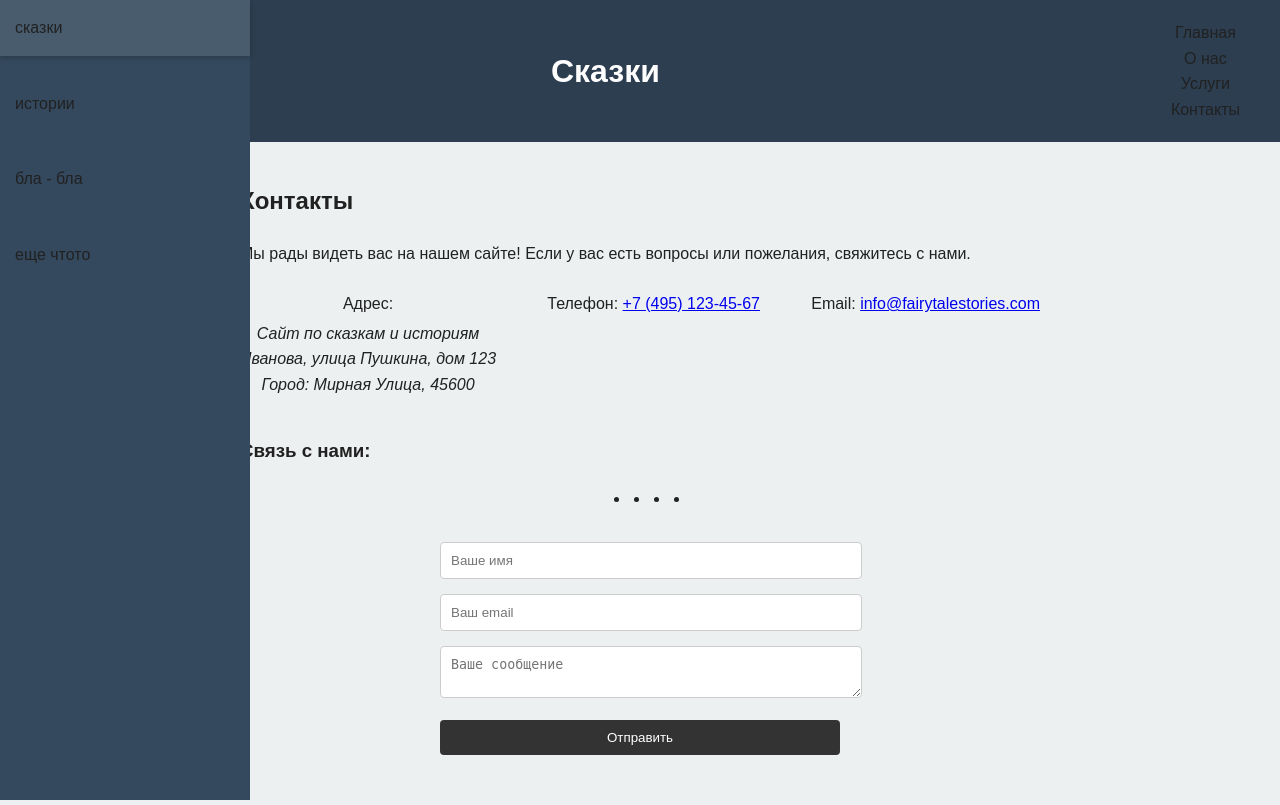
After one commit to Bboylostz/fairi_tales, a Django app: page /contact in a window 1280 px wide. The commit adds this page. Run offline with Django 5.2, Linux system fonts and the light colour scheme.

Commit message:
проработал визуально все, дальше базы делать

```diff
--- a/fairi_tales/fairi_tales/urls.py
+++ b/fairi_tales/fairi_tales/urls.py
@@ -4,5 +4,5 @@ from django.urls import path, include
 
 urlpatterns = [
     path('admin/', admin.site.urls),
-    path('main/', include('main.urls', namespace='main')),
+    path('', include('main.urls')),
 ]
--- a/fairi_tales/main/templates/base.html
+++ b/fairi_tales/main/templates/base.html
@@ -29,8 +29,15 @@
         header {
             background-color: var(--primary-color);
             color: white;
-            padding: 20px;
-            text-align: center;
+            padding: 20px 40px; /* Увеличиваем пространство справа */
+            display: flex;
+            justify-content: space-between;
+            align-items: center;
+        }
+header h1 {
+    margin: auto;
+    margin-top: 10px; /* Добавляет отступ сверху */
+    margin-bottom: 10px; /* Добавляет отступ снизу */
 }
 
         .left-nav {
@@ -174,25 +181,57 @@
             border-width: 10px 0 0 10px;
             border-color: transparent transparent transparent white;
         }
+         .horizontal-nav {
+            display: flex;
+            gap: 20px;
+        }
+
+        .horizontal-nav ul {
+            list-style-type: none;
+            margin: 0;
+            padding: 0;
+        }
+
+        .horizontal-nav li {
+            margin-bottom: 0;
+        }
+
+        .horizontal-nav a {
+            color: var(--text-color);
+            text-decoration: none;
+            transition: color 0.3s ease;
+        }
+
+        .horizontal-nav a:hover {
+            color: var(--accent-color);
+        }
     </style>
 </head>
 <body>
 <!-- Шапка -->
 <header>
     <h1>Сказки</h1>
+    <nav class="horizontal-nav">
+        <ul>
+            <li><a href="/">Главная</a></li>
+            <li><a href="/about">О нас</a></li>
+            <li><a href="/services">Услуги</a></li>
+            <li><a href="/contact">Контакты</a></li>
+        </ul>
+    </nav>
 </header>
 
-    <!-- Левая панель навигации -->
+<!-- Левая панель навигации в процессе -->
 <nav class="left-nav">
     <ul>
-            <li><a href="home" class="active">Главная</a></li>
-            <li><a href="about">О нас</a></li>
-            <li><a href="#services">Услуги</a></li>
-            <li><a href="#contact">Контакты</a></li>
+        <li><a href="/">сказки</a></li>
+        <li><a href="/about">истории</a></li>
+        <li><a href="/services">бла - бла</a></li>
+        <li><a href="/contact">еще чтото</a></li>
     </ul>
 </nav>
+
 {% block content %}
-
 {% endblock %}
 </body>
 </html>
--- /dev/null
+++ b/fairi_tales/main/templates/main/contact.html
@@ -0,0 +1,121 @@
+{% extends 'base.html' %}
+
+{% block title %}Главная страница{% endblock %}
+
+{% block content %}
+
+
+
+<div class="content-block">
+    <h2>Контакты</h2>
+
+    <p>Мы рады видеть вас на нашем сайте! Если у вас есть вопросы или пожелания, свяжитесь с нами.</p>
+
+    <div class="contact-info">
+        <div class="info-item">
+            <i class="fas fa-map-marker-alt"></i>
+            <span>Адрес:</span>
+            <address>
+                Сайт по сказкам и историям<br>
+                Иванова, улица Пушкина, дом 123<br>
+                Город: Мирная Улица, 45600
+            </address>
+        </div>
+
+        <div class="info-item">
+            <i class="fas fa-phone"></i>
+            <span>Телефон:</span>
+            <a href="tel:+79551234567">+7 (495) 123-45-67</a>
+        </div>
+
+        <div class="info-item">
+            <i class="far fa-envelope"></i>
+            <span>Email:</span>
+            <a href="mailto:info@fairytalestories.com">info@fairytalestories.com</a>
+        </div>
+    </div>
+
+    <div class="social-links">
+        <h3>Связь с нами:</h3>
+        <ul>
+            <li><a href="#"><i class="fab fa-facebook-f"></i></a></li>
+            <li><a href="#"><i class="fab fa-twitter"></i></a></li>
+            <li><a href="#"><i class="fab fa-instagram"></i></a></li>
+            <li><a href="#"><i class="fab fa-youtube"></i></a></li>
+        </ul>
+    </div>
+
+    <form action="/send-message" method="post">
+        <input type="text" name="name" placeholder="Ваше имя" required>
+        <input type="email" name="email" placeholder="Ваш email" required>
+        <textarea name="message" placeholder="Ваше сообщение" required></textarea>
+        <button type="submit">Отправить</button>
+    </form>
+</div>
+
+<style>
+.content-block {
+    max-width: 800px;
+    margin: 0 auto;
+    padding: 20px;
+}
+
+.contact-info {
+    display: flex;
+    justify-content: space-between;
+}
+
+.info-item {
+    text-align: center;
+    margin-bottom: 20px;
+}
+
+.info-item i {
+    font-size: 24px;
+    color: #333;
+    margin-bottom: 10px;
+}
+
+.social-links ul {
+    display: flex;
+    justify-content: center;
+    margin-top: 20px;
+}
+
+.social-links li {
+    margin: 0 10px;
+}
+
+.social-links a {
+    color: #333;
+    text-decoration: none;
+}
+
+form {
+    max-width: 400px;
+    margin: 30px auto;
+}
+
+form input[type="text"], form input[type="email"], form textarea {
+    width: 100%;
+    padding: 10px;
+    margin-bottom: 15px;
+    border: 1px solid #ccc;
+    border-radius: 4px;
+}
+
+form button[type="submit"] {
+    width: 100%;
+    padding: 10px;
+    background-color: #333;
+    color: white;
+    border: none;
+    border-radius: 4px;
+    cursor: pointer;
+}
+
+form button[type="submit"]:hover {
+    background-color: #555;
+}
+</style>
+{% endblock %}
--- a/fairi_tales/main/urls.py
+++ b/fairi_tales/main/urls.py
@@ -3,11 +3,13 @@ from django.urls import path
 from . import views
 
 
-app_name = 'main'
 
 
 
 urlpatterns = [
     path('', views.home, name='home'),
-    path('about/', views.about, name='about'),
+    path('about', views.about, name='about'),
+    path('services', views.services, name='services'),
+    path('contact', views.contact, name='contact'),
+
 ]
--- a/fairi_tales/main/views.py
+++ b/fairi_tales/main/views.py
@@ -5,3 +5,9 @@ def home(request):
 
 def about(request):
     return render(request, 'main/about.html')
+
+def services(request):
+    return render(request, 'main/services.html')
+
+def contact(request):
+    return render(request, 'main/contact.html')
```
Also changed, not shown: fairi_tales/main/templates/main/about.html (+49 -1 lines), fairi_tales/main/templates/main/services.html (added, +77 -0 lines), fairi_tales/main/templates/main/index.html (added). Lines whose indentation alone changed are shown as unchanged.
